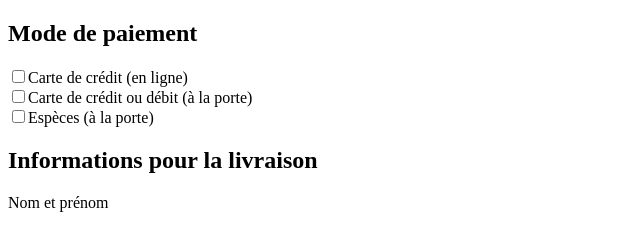
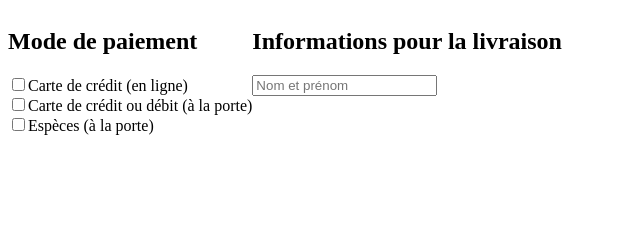
Before and after one commit to BozelkoThomas/TP3_bozelko_labrie_rivard-septimus, a plain HTML site: page pizza.html in a window 1280 px wide. Shown: the whole page, without its empty margins (0-640 px from the left). Drawn offline with Linux system fonts and the light colour scheme.

```diff
--- a/pizza.css
+++ b/pizza.css
@@ -0,0 +1,3 @@
+#zone-paiement {
+    display: flex;
+}
--- a/pizza.html
+++ b/pizza.html
@@ -20,6 +20,8 @@
         <div class="paiement__cards" id="livraison"></div>
     </section>
 
+    <section id="facture"></section>
+
     <script src="./pizza.js"></script>
 </body>
 </html>
--- a/pizza.js
+++ b/pizza.js
@@ -37,6 +37,7 @@
 const paiementCheckboxes1 = document.createElement("input");
 paiementCheckboxes1.setAttribute("type", "checkbox");
 paiementCheckboxes1.setAttribute("name", "checkbox");
+paiementCheckboxes1.setAttribute("id", "paiement1");
 paiementChoix1.appendChild(paiementCheckboxes1);
 
 const checkboxTitle1 = document.createElement("label");
@@ -48,6 +49,7 @@
 const paiementCheckboxes2 = document.createElement("input");
 paiementCheckboxes2.setAttribute("type", "checkbox");
 paiementCheckboxes2.setAttribute("name", "checkbox");
+paiementCheckboxes1.setAttribute("id", "paiement2");
 paiementChoix2.appendChild(paiementCheckboxes2);
 
 const checkboxTitle2 = document.createElement("label");
@@ -59,6 +61,7 @@
 const paiementCheckboxes3 = document.createElement("input");
 paiementCheckboxes3.setAttribute("type", "checkbox");
 paiementCheckboxes3.setAttribute("name", "checkbox");
+paiementCheckboxes1.setAttribute("id", "paiement3");
 paiementChoix3.appendChild(paiementCheckboxes3);
 
 const checkboxTitle3 = document.createElement("label");
@@ -85,11 +88,10 @@
 titreLivraison.textContent = "Informations pour la livraison";
 livraison.appendChild(titreLivraison);
 
-const labelNom = document.createElement("label");
-labelNom.textContent = "Nom et prénom";
 const inputNom = document.createElement("input");
 inputNom.setAttribute("type", "text");
+inputNom.textContent = "Nom et prénom";
 
 inputNom.setAttribute("placeholder", "Nom et prénom");
 inputNom.setAttribute("id", "nomLivraison");
-livraison.appendChild(labelNom);
+livraison.appendChild(inputNom);
```
